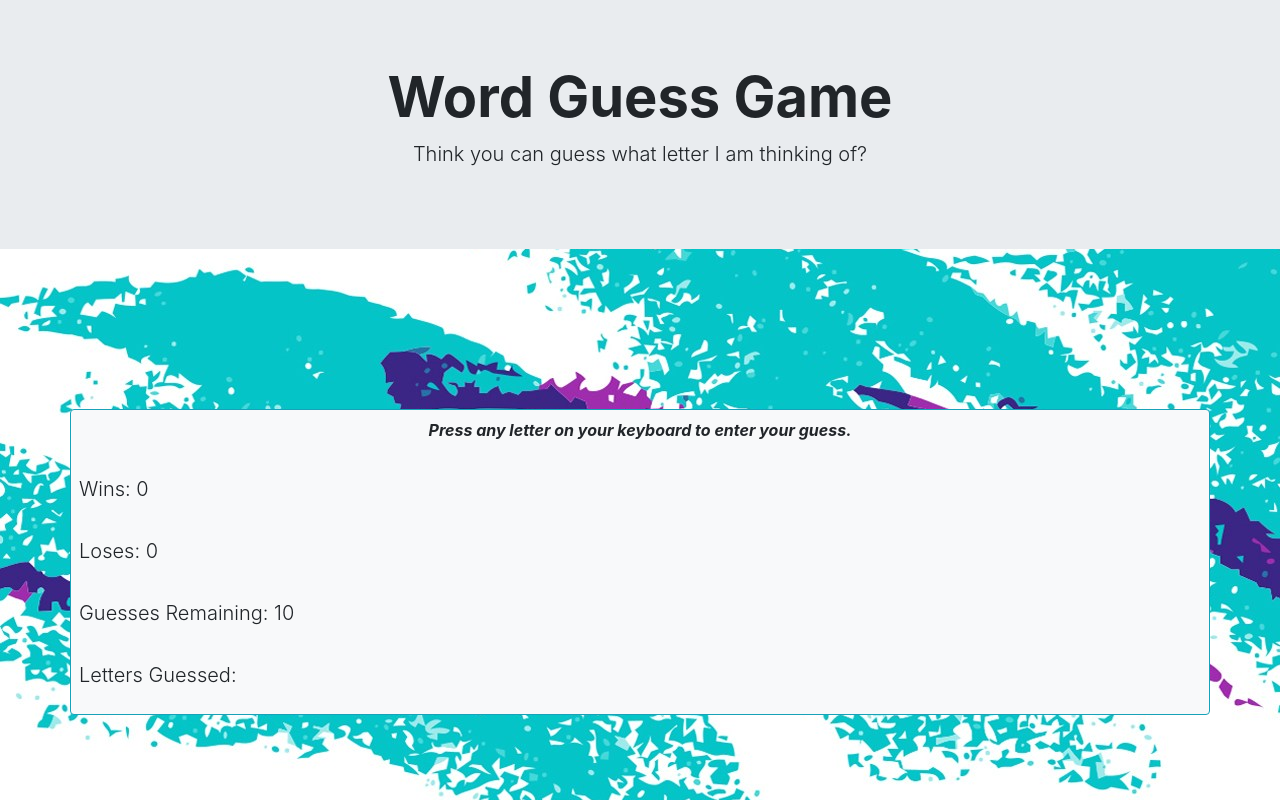
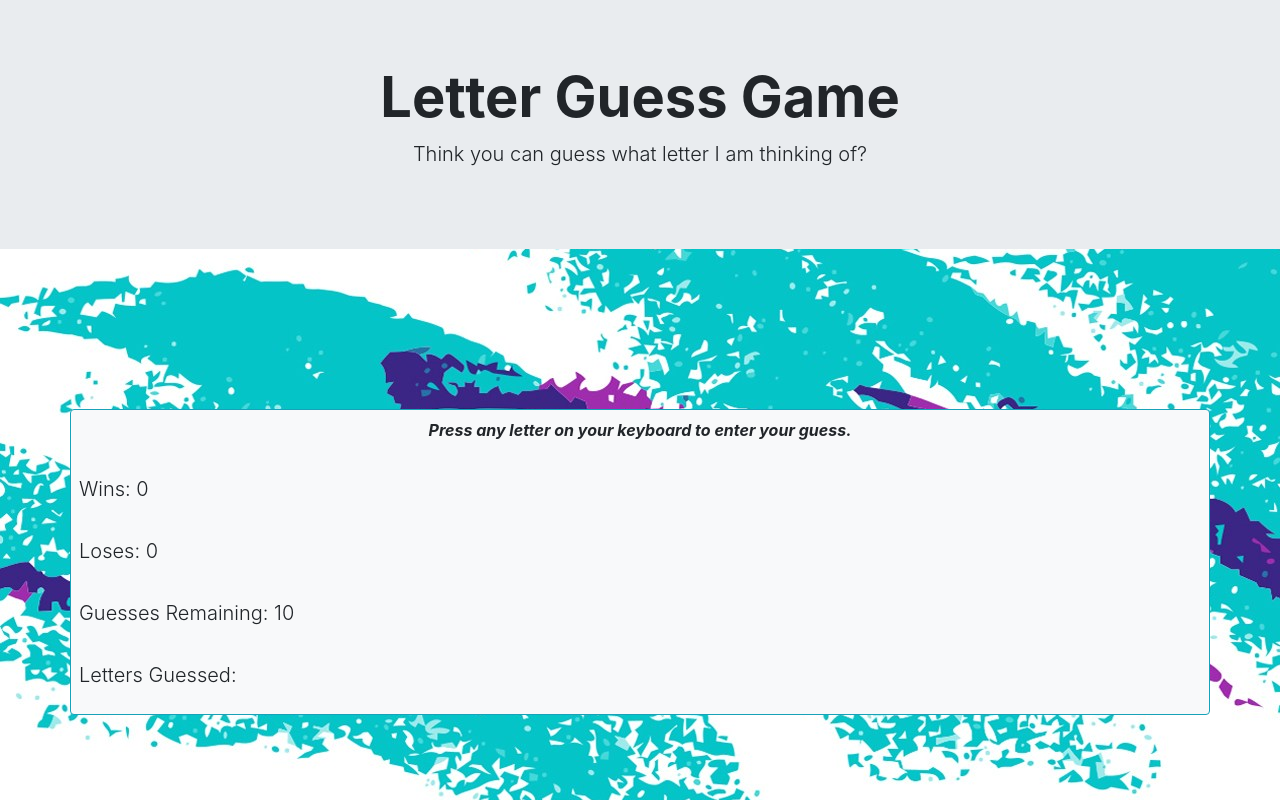
Before and after one commit to huntertrammell/psychic-game, a plain HTML site: page index.html in a window 1280 px wide. Drawn offline with nearby package versions, Linux system fonts and the light colour scheme.

Commit message:
updated syntax per my wife

```diff
--- a/index.html
+++ b/index.html
@@ -12,7 +12,7 @@
 <body>
     <div class="jumbotron jumbotron-fluid text-center border-info">
         <div class="container">
-            <h1 class="display-4 font-weight-bold">Word Guess Game</h1>
+            <h1 class="display-4 font-weight-bold">Letter Guess Game</h1>
             <p class="lead">Think you can guess what letter I am thinking of?</p>
         </div>
     </div>
```
